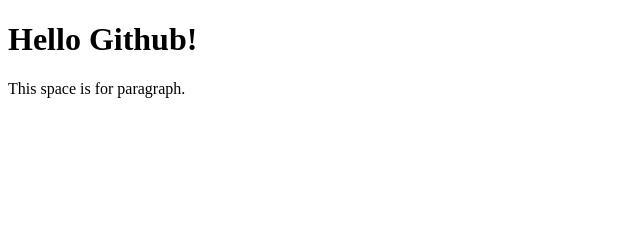
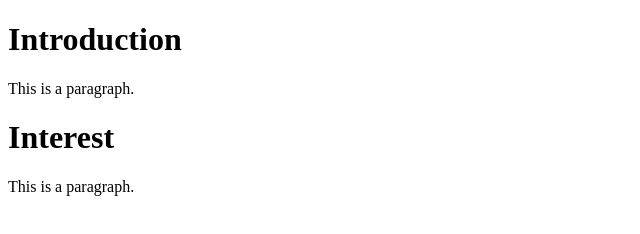
Before and after one commit to santosh-neupane/santosh-neupane.github.io, a plain HTML site: page index.html in a window 1280 px wide. Shown: the whole page, without its empty margins (0-640 px from the left). Drawn offline with Linux system fonts and the light colour scheme.

Commit message:
initial commit V1.1

```diff
--- a/index.html
+++ b/index.html
@@ -1,11 +1,15 @@
 <!DOCTYPE html>
 <html>
 <head>
-<title>Personal Website</title>
+<title>Personal Blog</title>
 </head>
 <body>
 
-<h1>Hello Github!</h1>
-<p>This space is for paragraph.</p>
+<h1>Introduction</h1>
+<p>This is a paragraph.</p>
+
+<h1>Interest</h1>
+<p>This is a paragraph.</p>
+
 </body>
 </html>
```
